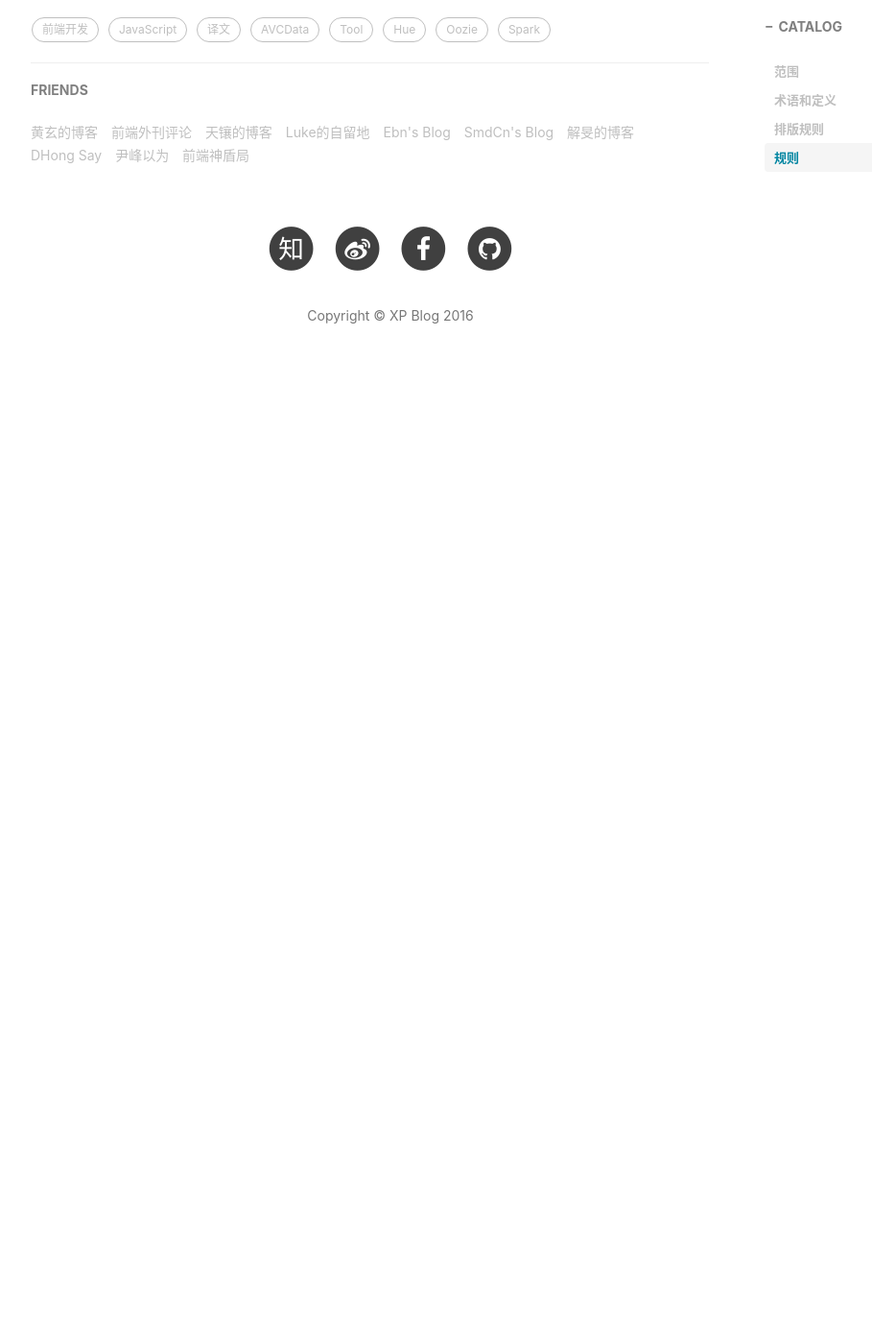
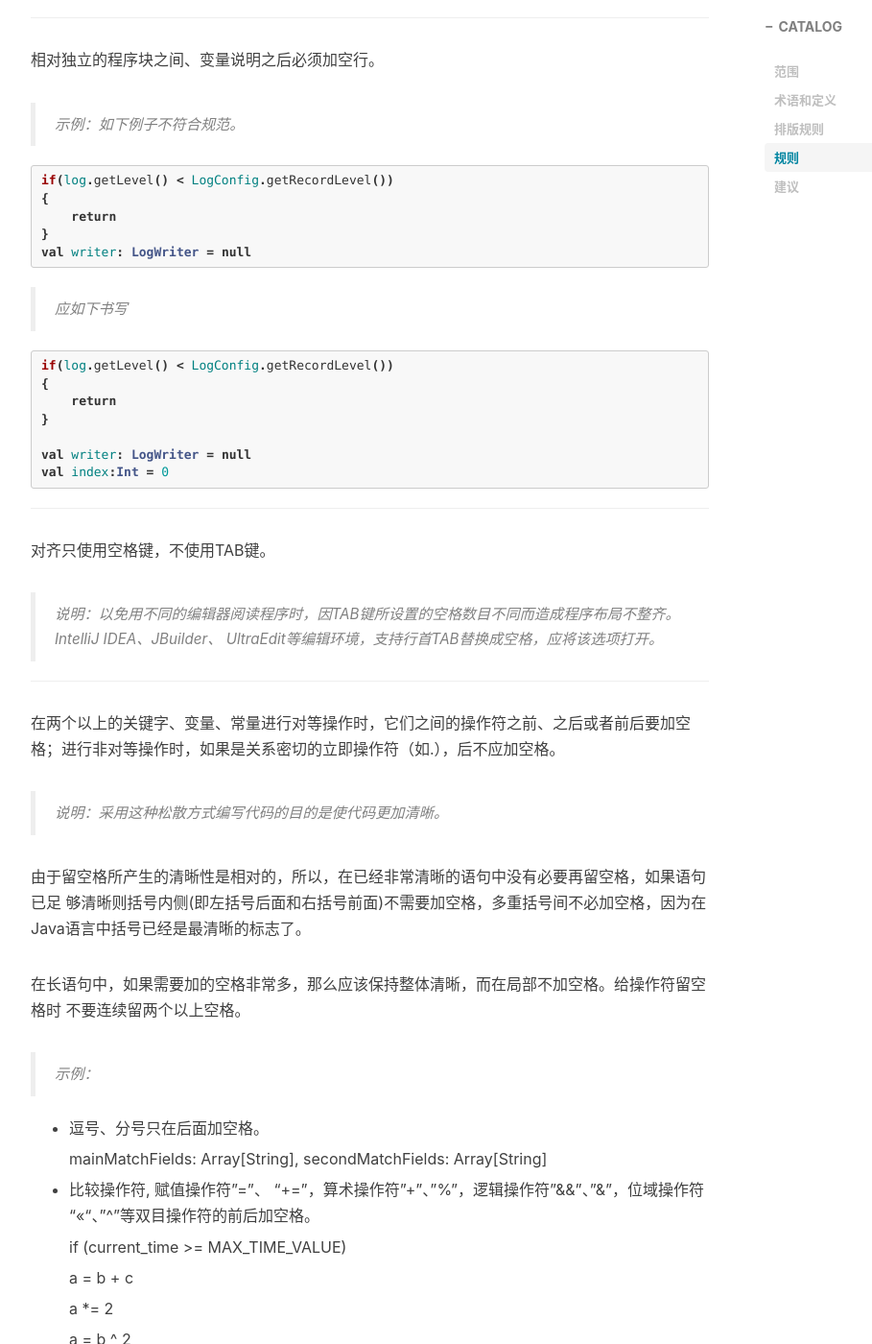
Before and after one commit to shoppingwang/shoppingwang.github.io, a Jekyll site: the page built from _posts/2016-07-21-spark-code-specification.markdown, in a window 1280 px wide and 1400 px high, scrolled down 2910 px. Shown: the whole window at 96% size, without its empty margins (233-1142 px from the left). Built offline with Jekyll 4.4.1, drawn with Linux system fonts in a browser that asks for light colours; nearby versions of some CDN libraries; comment, search, counter and statistics services are not loaded; before the commit the page ends 3343 px from its top, so only the background shows below that; some of the changed text lies outside the part shown.

Commit message:
增加编码规范

````diff
--- a/_posts/2016-07-21-spark-code-specification.markdown
+++ b/_posts/2016-07-21-spark-code-specification.markdown
@@ -91,3 +91,106 @@ if (filename != null
 public static LogIterator read(String logType, Date startTime, Date endTime,
 int logLevel, String userName, int bufferNum)
 ```
+
+----
+不允许把多个短语句写在一行中，即一行只写一条语句。
+
+> 示例：如下例子不符合规范。
+
+```scala
+    val now: LogFilename = null;       val that: LogFilename = null
+```
+
+> 应如下书写
+
+```scala
+    val now: LogFilename = null
+    val that: LogFilename = null
+```
+
+----
+相对独立的程序块之间、变量说明之后必须加空行。
+
+> 示例：如下例子不符合规范。
+
+```scala
+if(log.getLevel() < LogConfig.getRecordLevel())
+{
+    return
+}
+val writer: LogWriter = null
+```
+
+> 应如下书写
+
+```scala
+if(log.getLevel() < LogConfig.getRecordLevel())
+{
+    return
+}
+
+val writer: LogWriter = null
+val index:Int = 0
+```
+
+----
+对齐只使用空格键，不使用TAB键。
+
+>说明：以免用不同的编辑器阅读程序时，因TAB键所设置的空格数目不同而造成程序布局不整齐。IntelliJ IDEA、JBuilder、 UltraEdit等编辑环境，支持行首TAB替换成空格，应将该选项打开。
+
+----
+在两个以上的关键字、变量、常量进行对等操作时，它们之间的操作符之前、之后或者前后要加空格；进行非对等操作时，如果是关系密切的立即操作符（如.），后不应加空格。
+
+> 说明：采用这种松散方式编写代码的目的是使代码更加清晰。
+
+由于留空格所产生的清晰性是相对的，所以，在已经非常清晰的语句中没有必要再留空格，如果语句已足 够清晰则括号内侧(即左括号后面和右括号前面)不需要加空格，多重括号间不必加空格，因为在Java语言中括号已经是最清晰的标志了。
+
+在长语句中，如果需要加的空格非常多，那么应该保持整体清晰，而在局部不加空格。给操作符留空格时 不要连续留两个以上空格。
+
+> 示例：
+
+- 逗号、分号只在后面加空格。
+
+    mainMatchFields: Array[String], secondMatchFields: Array[String]
+
+- 比较操作符, 赋值操作符"="、 "+="，算术操作符"+"、"%"，逻辑操作符"&&"、"&"，位域操作符 "<<"、"^"等双目操作符的前后加空格。
+
+    if (current_time >= MAX_TIME_VALUE)
+
+    a = b + c
+
+    a *= 2
+
+    a = b ^ 2
+
+- "!"、"~"、"++"、"--"、"&"（地址运算符）等单目操作符前后不加空格。
+
+    flag = !isEmpty // 非操作"!"与内容之间
+
+    i++             // "++","--"与内容之间
+
+- "."前后不加空格。
+
+    p.id = pid     // "."前后不加空格
+
+- if、for、while等与后面的括号间应加空格，使if等关键字更为突出、明显。
+
+    if (a >= b && c > d)
+
+
+### 建议
+类属性和类方法不要交叉放置，不同存取范围的属性或者方法也尽量不要交叉放置。
+
+> 格式：
+
+```
+类定义
+{
+    类的公有属性定义
+    类的保护属性定义
+    类的私有属性定义
+    类的公有方法定义
+    类的保护方法定义
+    类的私有方法定义
+}
+```
````
